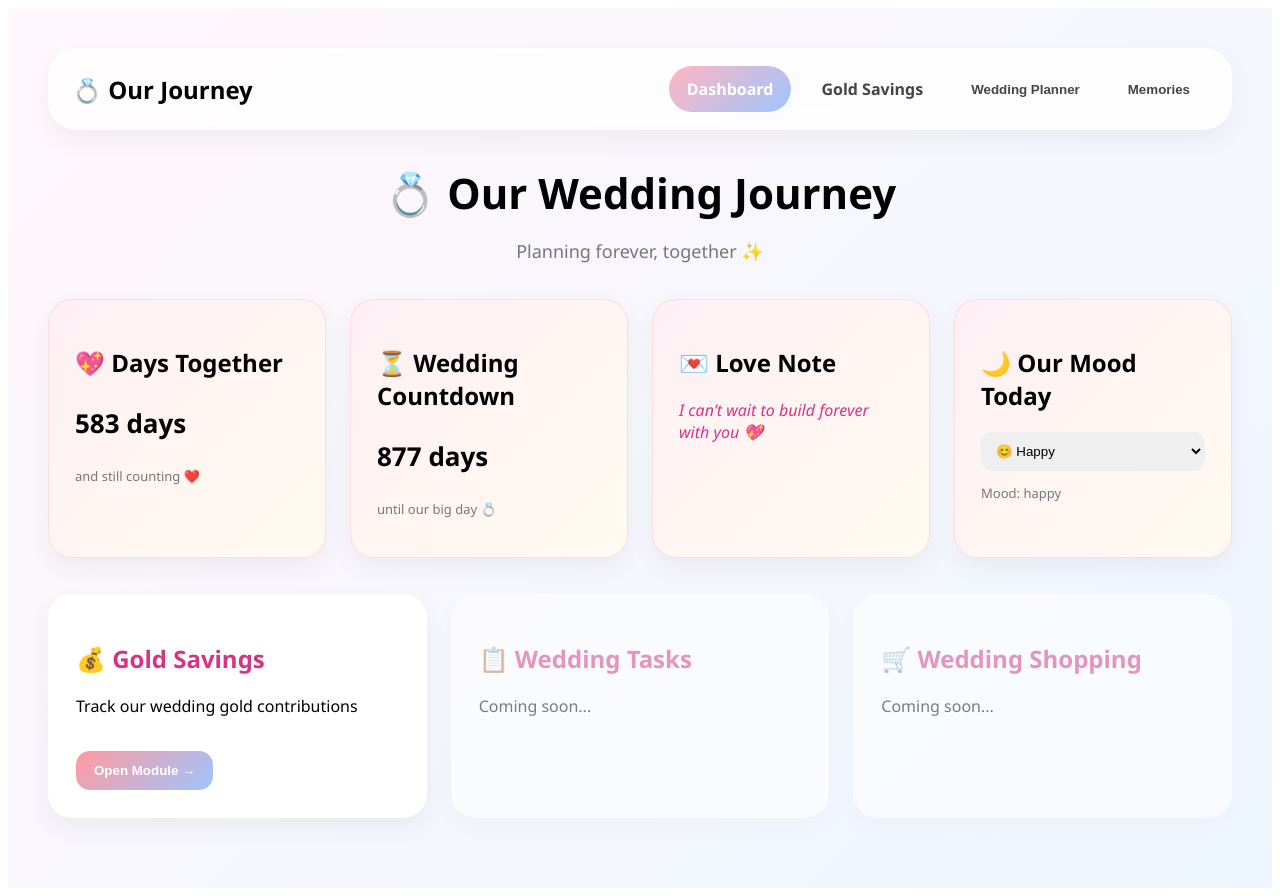
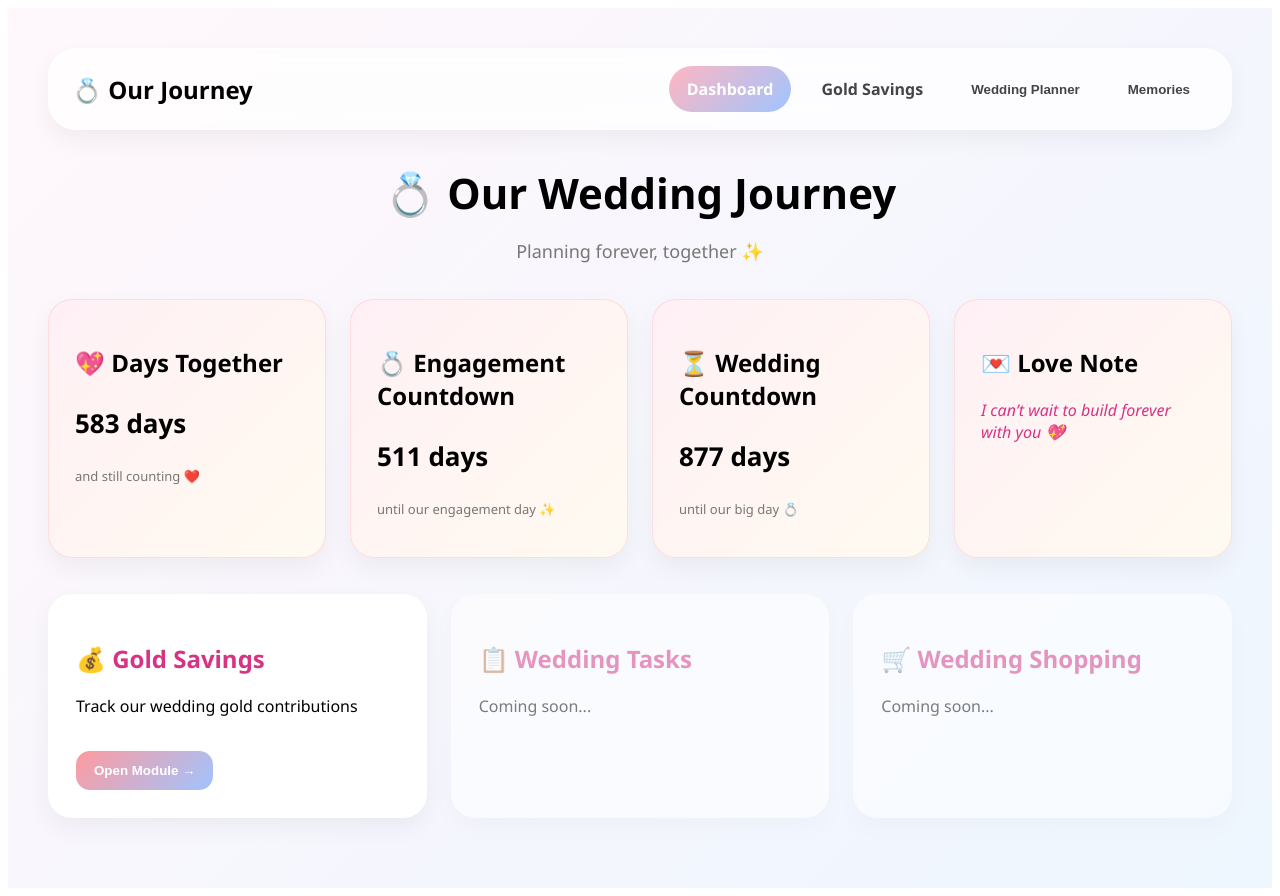
Before and after one commit to akramjha/our-journey-aa, a Vue app: page / in a window 1280 px wide. Built offline with nearby package versions, Linux system fonts and the light colour scheme.

Commit message:
Add engagement countdown

```diff
--- a/src/pages/WeddingPlanner.vue
+++ b/src/pages/WeddingPlanner.vue
@@ -2,44 +2,48 @@
   <div class="page">
     <AppHeader />
 
+    <!-- HEADER -->
     <header class="header">
       <h1>💍 Our Wedding Journey</h1>
       <p>Planning forever, together ✨</p>
     </header>
 
+    <!-- ROMANTIC STATS -->
     <div class="grid">
+
+      <!-- DAYS TOGETHER -->
       <div class="card romantic">
         <h2>💖 Days Together</h2>
         <p class="big">{{ daysTogether }} days</p>
         <p class="small">and still counting ❤️</p>
       </div>
 
+      <!-- ENGAGEMENT COUNTDOWN -->
+      <div class="card romantic">
+        <h2>💍 Engagement Countdown</h2>
+        <p class="big">{{ engagementDaysLeft }} days</p>
+        <p class="small">until our engagement day ✨</p>
+      </div>
+
+      <!-- WEDDING COUNTDOWN -->
       <div class="card romantic">
         <h2>⏳ Wedding Countdown</h2>
         <p class="big">{{ daysLeft }} days</p>
         <p class="small">until our big day 💍</p>
       </div>
 
+      <!-- LOVE NOTE -->
       <div class="card romantic">
         <h2>💌 Love Note</h2>
         <p class="note">{{ todayNote }}</p>
       </div>
 
-      <div class="card romantic">
-        <h2>🌙 Our Mood Today</h2>
-
-        <select v-model="mood">
-          <option value="happy">😊 Happy</option>
-          <option value="love">❤️ In love</option>
-          <option value="miss">🥺 Missing you</option>
-          <option value="busy">😴 Busy but thinking</option>
-        </select>
-
-        <p class="small">Mood: {{ mood }}</p>
-      </div>
     </div>
 
+    <!-- MODULES -->
     <div class="module-grid">
+
+      <!-- GOLD SAVINGS -->
       <div class="module-card">
         <h2>💰 Gold Savings</h2>
         <p>Track our wedding gold contributions</p>
@@ -49,6 +53,7 @@
         </button>
       </div>
 
+      <!-- PLACEHOLDER -->
       <div class="module-card disabled">
         <h2>📋 Wedding Tasks</h2>
         <p>Coming soon...</p>
@@ -58,23 +63,32 @@
         <h2>🛒 Wedding Shopping</h2>
         <p>Coming soon...</p>
       </div>
+
     </div>
   </div>
 </template>
 
 <script setup lang="ts">
-import { ref } from "vue";
 import AppHeader from "@/components/AppHeader.vue";
 
 const startDate = new Date("2024-10-02");
+
+const engagementDate = new Date("2027-10-02"); // change this
 const weddingDate = new Date("2028-10-02");
 
 const daysTogether = Math.floor(
-  (new Date().getTime() - startDate.getTime()) / (1000 * 60 * 60 * 24)
+  (new Date().getTime() - startDate.getTime()) /
+  (1000 * 60 * 60 * 24)
+);
+
+const engagementDaysLeft = Math.floor(
+  (engagementDate.getTime() - new Date().getTime()) /
+  (1000 * 60 * 60 * 24)
 );
 
 const daysLeft = Math.floor(
-  (weddingDate.getTime() - new Date().getTime()) / (1000 * 60 * 60 * 24)
+  (weddingDate.getTime() - new Date().getTime()) /
+  (1000 * 60 * 60 * 24)
 );
 
 const loveNotes = [
@@ -84,19 +98,29 @@ const loveNotes = [
   "Our future looks beautiful together ✨"
 ];
 
-const todayNote = loveNotes[new Date().getDate() % loveNotes.length];
-
-const mood = ref("happy");
+const todayNote =
+  loveNotes[new Date().getDate() % loveNotes.length];
 </script>
 
 <style scoped>
 .page {
   min-height: 100vh;
   padding: 40px;
-  font-family: "Segoe UI", system-ui, sans-serif;
-  background: linear-gradient(135deg, #fff7fb, #eef6ff);
+
+  font-family:
+    "Segoe UI",
+    system-ui,
+    sans-serif;
+
+  background:
+    linear-gradient(
+      135deg,
+      #fff7fb,
+      #eef6ff
+    );
 }
 
+/* HEADER */
 .header {
   text-align: center;
   margin-bottom: 36px;
@@ -112,24 +136,43 @@ const mood = ref("happy");
   color: #777;
 }
 
+/* GRID */
 .grid {
   display: grid;
-  grid-template-columns: repeat(auto-fit, minmax(240px, 1fr));
+
+  grid-template-columns:
+    repeat(auto-fit, minmax(240px, 1fr));
+
   gap: 24px;
+
   margin-bottom: 36px;
 }
 
+/* CARD */
 .card {
-  background: rgba(255, 255, 255, 0.75);
+  background:
+    rgba(255, 255, 255, 0.75);
+
   backdrop-filter: blur(10px);
+
   border-radius: 24px;
+
   padding: 26px;
-  box-shadow: 0 10px 25px rgba(0,0,0,0.05);
+
+  box-shadow:
+    0 10px 25px rgba(0,0,0,0.05);
 }
 
 .romantic {
-  background: linear-gradient(135deg, #fff0f5, #fffaf0);
-  border: 1px solid rgba(255, 182, 193, 0.4);
+  background:
+    linear-gradient(
+      135deg,
+      #fff0f5,
+      #fffaf0
+    );
+
+  border:
+    1px solid rgba(255, 182, 193, 0.4);
 }
 
 .big {
@@ -147,25 +190,26 @@ const mood = ref("happy");
   color: #d63384;
 }
 
-select {
-  width: 100%;
-  max-width: 260px;
-  padding: 10px;
-  border-radius: 12px;
-  border: 1px solid #eee;
-}
-
+/* MODULE GRID */
 .module-grid {
   display: grid;
-  grid-template-columns: repeat(auto-fit, minmax(260px, 1fr));
+
+  grid-template-columns:
+    repeat(auto-fit, minmax(260px, 1fr));
+
   gap: 24px;
 }
 
+/* MODULE CARD */
 .module-card {
   background: white;
+
   border-radius: 24px;
+
   padding: 28px;
-  box-shadow: 0 10px 25px rgba(0,0,0,0.05);
+
+  box-shadow:
+    0 10px 25px rgba(0,0,0,0.05);
 }
 
 .module-card h2 {
@@ -174,12 +218,24 @@ select {
 
 .module-card button {
   margin-top: 18px;
+
   padding: 12px 18px;
+
   border: none;
+
   border-radius: 14px;
-  background: linear-gradient(135deg, #ff9a9e, #a0c4ff);
+
+  background:
+    linear-gradient(
+      135deg,
+      #ff9a9e,
+      #a0c4ff
+    );
+
   color: white;
+
   cursor: pointer;
+
   font-weight: 700;
 }
 
@@ -187,7 +243,9 @@ select {
   opacity: 0.5;
 }
 
+/* MOBILE */
 @media (max-width: 768px) {
+
   .page {
     padding: 18px;
   }
@@ -224,5 +282,6 @@ select {
     width: 100%;
     padding: 12px;
   }
+
 }
 </style>
```
